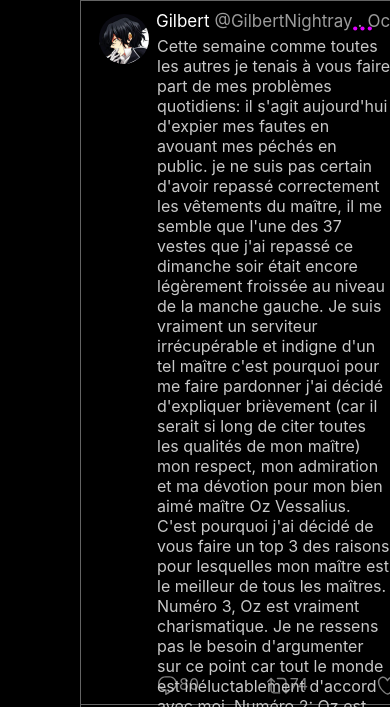
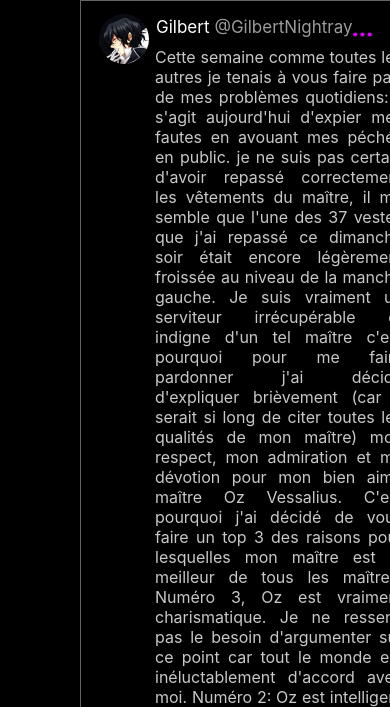
Before and after one commit to K4mlna/TwitterHearts, a plain HTML site: page index.html in a window 390 px wide. Shown: the part 917-1624 px from the top of the page. Drawn offline with Linux system fonts and the light colour scheme.

Commit message:
modified third tweet text zone

```diff
--- a/assets/styles.css
+++ b/assets/styles.css
@@ -386,7 +386,7 @@ main{
     margin-top:35px;
     margin-left:76px;
     width:550px;
-    word-break:break-word
+    word-break:break-word;
 }
 
 .hashtag{
@@ -468,7 +468,7 @@ main{
 
 #Tweet3{
     width:100%;
-    height:437px;
+    height:449px;
     border-bottom:1px solid rgb(100, 100, 100);
 }
 
@@ -476,12 +476,21 @@ main{
     background-color:rgb(19, 19, 19);
 }
 
-.reacttweet2{
-    width:370px;
+.usertexttweet2{
     display:flex;
-    justify-content: space-between;
-    margin-left:75px;
-    margin-top:340px;
+    margin-top: 16px;
+    margin-left:7px;
+    font-size:17px;
+    gap:5px;
+}
+
+.bigtexttweet{
+    color:rgb(200, 200, 200);
+    word-break:keep-all;
+    margin-left:6px;
+    margin-top:10px;
+    text-align:justify;
+    width:95%
 }
 
 .tweetlydlipsis{
@@ -998,6 +1007,10 @@ aside{
         height:auto;
     }
 
+    #Tweet3{
+        height:auto;
+    }
+
     .reacttweet{
         margin-bottom:10px;
     }
@@ -1006,17 +1019,18 @@ aside{
         width:auto;
     }
 
-
+    .bigtexttweet{width:83%}
 
 }
 /*************************** */
-/*manual resize for pic, text area and buttons under tweets with svg*/
+/*manual resize for pic, text area, buttons under tweets with svg, text for third tweet*/
 /*************************** */
 
 @media only screen and (max-width:700px){
     #maintext{
         width:500px;
     }
+
 
 }
 @media only screen and (max-width:660px){
@@ -1030,6 +1044,8 @@ aside{
           width:72%;
           margin-right:120px;
     }
+
+    .bigtexttweet{width:80%}
 }
 @media only screen and (max-width:610px){
     #maintext{
@@ -1050,147 +1066,8 @@ aside{
     .svgundertweet2{
         margin-right:30px;
     }
+
+    .bigtexttweet{width:77%}
 }
 
-/* manual resize for text adaptative tweet height */
-
-@media only screen and (max-width:696px){
-    #Tweet3{
-        height:450px;
-    }
-    .reacttweet2{
-        margin-top: 355px;
-    }
-}
-
-@media only screen and (max-width:672px){
-    #Tweet3{
-        height:470px;
-    }
-
-    .reacttweet2{
-        margin-top: 375px;
-    }
-
-}
-
-@media only screen and (max-width:646px){
-
-    #Tweet3{
-        height:490px;
-    }
-    .reacttweet2{
-        margin-top: 395px;
-    }
-
-}
-
-@media only screen and (max-width:623px){
-
-    #Tweet3{
-        height:510px;
-    }
-    .reacttweet2{
-        margin-top: 415px;
-    }
-
-}
-
-@media only screen and (max-width:596px){
-
-    #Tweet3{
-        height:530px;
-    }
-    .reacttweet2{
-        margin-top: 435px;
-    }
-
-}
-
-@media only screen and (max-width:585px){
-
-    #Tweet3{
-        height:550px;
-    }
-    .reacttweet2{
-        margin-top: 457px;
-    }
-
-}
-
-@media only screen and (max-width:569px){
-
-    #Tweet3{
-        height:573px;
-    }
-    .reacttweet2{
-        margin-top: 480px;
-    }
-
-}
-
-@media only screen and (max-width:555px){
-
-    #Tweet3{
-        height:597px;
-    }
-    .reacttweet2{
-        margin-top: 505px;
-    }
-
-}
-
-@media only screen and (max-width:529px){
-
-    #Tweet3{
-        height:616px;
-    }
-    .reacttweet2{
-        margin-top: 523px;
-    }
-
-}
-
-@media only screen and (max-width:515px){
-
-    #Tweet3{
-        height:637px;
-    }
-    .reacttweet2{
-        margin-top: 542px;
-    }
-
-}
-
-@media only screen and (max-width:512px){
-
-    #Tweet3{
-        height:660px;
-    }
-    .reacttweet2{
-        margin-top: 568px;
-    }
-
-}
-
-@media only screen and (max-width:492px){
-
-    #Tweet3{
-        height:686px;
-    }
-    .reacttweet2{
-        margin-top: 589px;
-    }
-
-}
-
-@media only screen and (max-width:486px){
-
-    #Tweet3{
-        height:703px;
-    }
-    .reacttweet2{
-        margin-top: 610px;
-    }
-
-}
+/* manual resize for text adaptive tweet height */
--- a/index.html
+++ b/index.html
@@ -173,18 +173,21 @@
                 <ul id=Tweet3>
                     <li class=usertweet>
                         <a href= "https://mochijun.fandom.com/wiki/Gilbert_Nightray"><img class=mainpp src=assets\img\gilbertpp.png></a>
-                        <div class= usertexttweet>
+                        <div>
+                            <div class= usertexttweet2>
                                 <a href= "https://mochijun.fandom.com/wiki/Gilbert_Nightray" class=pseudotweet>Gilbert</a>
                                 <p class=usertagtweet>@GilbertNightray</p>
-                                <p class=point>. </p>
-                                <a href= https://fr.wikipedia.org/wiki/16_octobre class=datetweet>Oct 16</a>
                                 <svg viewBox="0 0 24 24" fill="currentcolor" class=tweetlydlipsis2 aria-hidden="true" class="r-4qtqp9 r-yyyyoo r-1xvli5t r-dnmrzs r-bnwqim r-1plcrui r-lrvibr r-1hdv0qi"><g><circle cx="5" cy="12" r="2"></circle><circle cx="12" cy="12" r="2"></circle><circle cx="19" cy="12" r="2"></circle></g></svg>
+                            </div>
+
+                            <p class=bigtexttweet>Cette semaine comme toutes les autres je tenais à vous faire part de mes problèmes quotidiens: il s'agit aujourd'hui d'expier mes fautes en avouant mes péchés en public. je ne suis pas certain d'avoir repassé correctement les vêtements du maître, il me semble que l'une des 37 vestes que j'ai repassé ce dimanche soir était encore légèrement froissée au niveau de la manche gauche. Je suis vraiment un serviteur irrécupérable et indigne d'un tel maître c'est pourquoi pour me faire pardonner j'ai décidé d'expliquer brièvement (car il serait si long de citer toutes les qualités de mon maître) mon respect, mon admiration et ma dévotion pour mon bien aimé maître Oz Vessalius. C'est pourquoi j'ai décidé de vous faire un top 3 des raisons pour lesquelles mon maître est le meilleur de tous les maîtres. Numéro 3, Oz est vraiment charismatique. Je ne ressens pas le besoin d'argumenter sur ce point car tout le monde est inéluctablement d'accord avec moi. Numéro 2: Oz est intelligent et vraiment mature pour son âge. Là encore je ne ressens pas le besoin d'apporter des détails tant c'est un point qui saute aux yeux. Numéro 1: Oz est Oz et rien que pour cela je pense que c'est le meilleur maître de l'univers. Voilà c'est tout pour moi et je vous dit à la semaine prochaine.</p>
                         </div>
-                        <p class=smalltexttweet>Cette semaine comme toutes les autres je tenais à vous faire part de mes problèmes quotidiens: il s'agit aujourd'hui d'expier mes fautes en avouant mes péchés en public. je ne suis pas certain d'avoir repassé correctement les vêtements du maître, il me semble que l'une des 37 vestes que j'ai repassé ce dimanche soir était encore légèrement froissée au niveau de la manche gauche. Je suis vraiment un serviteur irrécupérable et indigne d'un tel maître c'est pourquoi pour me faire pardonner j'ai décidé d'expliquer brièvement (car il serait si long de citer toutes les qualités de mon maître) mon respect, mon admiration et ma dévotion pour mon bien aimé maître Oz Vessalius. C'est pourquoi j'ai décidé de vous faire un top 3 des raisons pour lesquelles mon maître est le meilleur de tous les maîtres. Numéro 3, Oz est vraiment charismatique. Je ne ressens pas le besoin d'argumenter sur ce point car tout le monde est inéluctablement d'accord avec moi. Numéro 2: Oz est intelligent et vraiment mature pour son âge. Là encore je ne ressens pas le besoin d'apporter des détails tant c'est un point qui saute aux yeux. Numéro 1: Oz est Oz et rien que pour cela je pense que c'est le meilleur maître de l'univers. Voilà c'est tout pour moi et je vous dit à la semaine prochaine.</p>
+
+
                     </li>
 
 
-                    <li class=reacttweet2>
+                    <li class=reacttweet>
                             <div class=react>
                             <svg  class=svgundertweet viewBox="0 0 24 24" fill="currentcolor" aria-hidden="true" class="r-4qtqp9 r-yyyyoo r-1xvli5t r-dnmrzs r-bnwqim r-1plcrui r-lrvibr r-1hdv0qi"><g><path d="M14.046 2.242l-4.148-.01h-.002c-4.374 0-7.8 3.427-7.8 7.802 0 4.098 3.186 7.206 7.465 7.37v3.828c0 .108.044.286.12.403.142.225.384.347.632.347.138 0 .277-.038.402-.118.264-.168 6.473-4.14 8.088-5.506 1.902-1.61 3.04-3.97 3.043-6.312v-.017c-.006-4.367-3.43-7.787-7.8-7.788zm3.787 12.972c-1.134.96-4.862 3.405-6.772 4.643V16.67c0-.414-.335-.75-.75-.75h-.396c-3.66 0-6.318-2.476-6.318-5.886 0-3.534 2.768-6.302 6.3-6.302l4.147.01h.002c3.532 0 6.3 2.766 6.302 6.296-.003 1.91-.942 3.844-2.514 5.176z"></path></g></svg>
                             <span>80</span>
```
